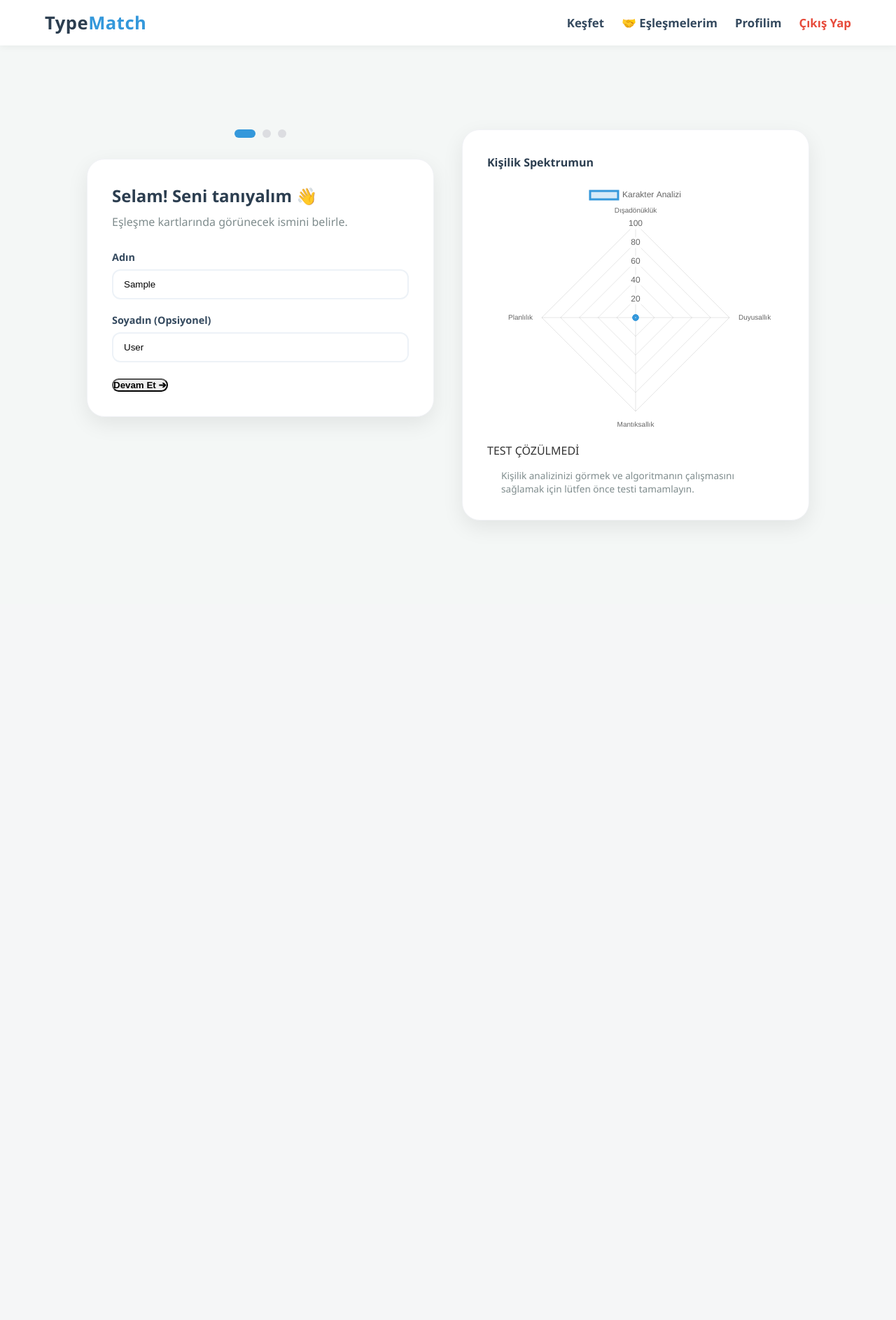
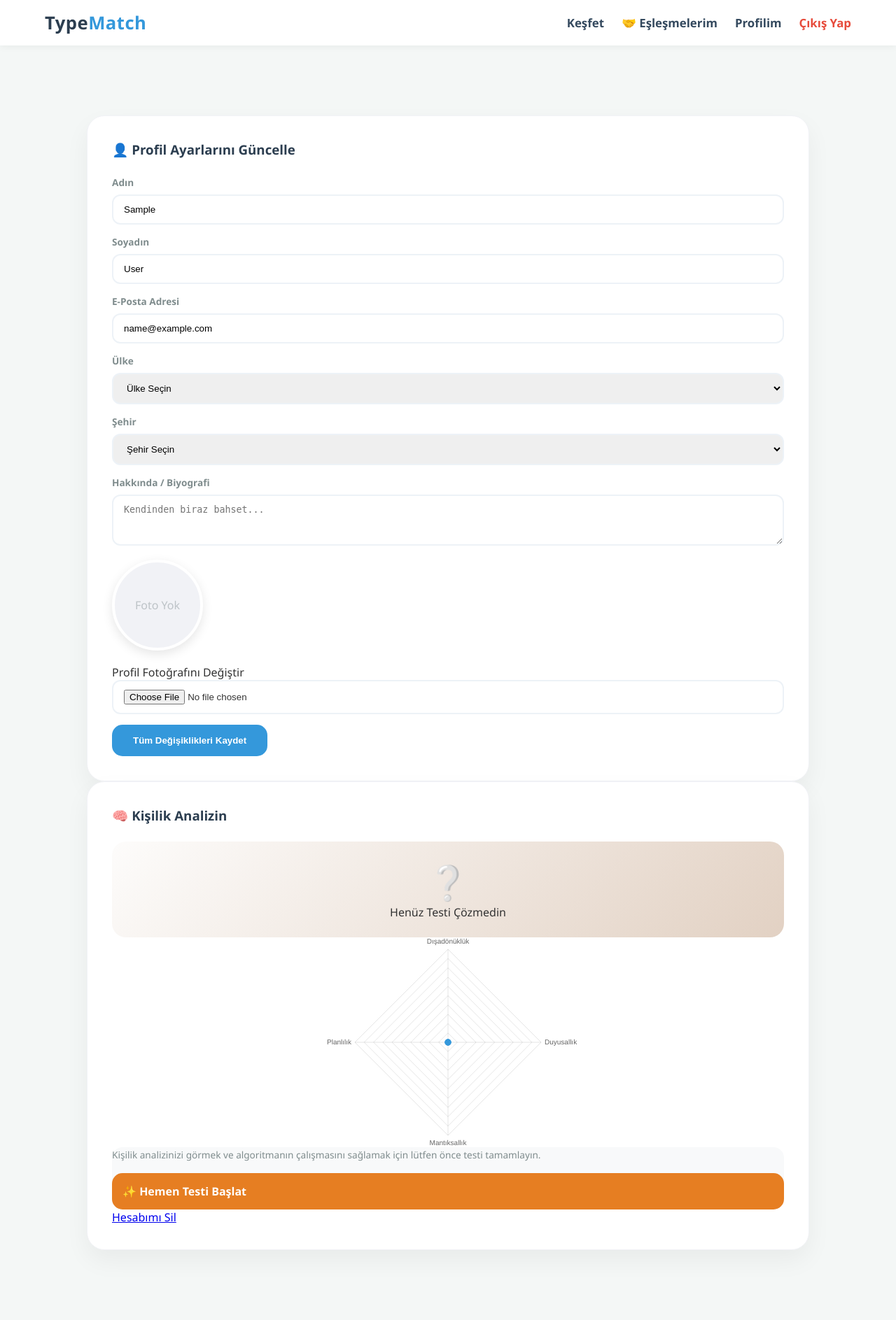
Before and after one commit to efeoezer/ev-arkadasi-bulma, a Django app: page /accounts/profile/ in a window 1280 px wide. Shown: the whole page at 70% size. Before the commit the page ends 750 px from the top, so only its background shows below. Run offline with Django 5.2, Linux system fonts and the light colour scheme; the visitor is signed in with stand-in values (Sample User, id 1); data comes from the database, SQL or seed files in the repository; data that the repository does not hold is empty.

Commit message:
Update profile.html

```diff
--- a/core/templates/core/profile.html
+++ b/core/templates/core/profile.html
@@ -1,169 +1,225 @@
 {% extends 'core/base.html' %}
 
-{% block title %}TypeMatch | Profilini Tamamla{% endblock %}
+{% block title %}TypeMatch | Profilim{% endblock %}
 
 {% block content %}
 <script src="https://cdn.jsdelivr.net/npm/chart.js"></script>
 
 <style>
-    /* Sihirbaz Adımları Gizleme/Gösterme */
-    .wizard-step { display: none; }
-    .wizard-step.active { display: block; animation: fadeIn 0.4s ease-out; }
-
-    .profile-container {
-        display: grid;
-        grid-template-columns: 1fr 1fr;
-        gap: 40px;
-        max-width: 1100px;
-        margin: 40px auto;
-        padding: 20px;
+    :root {
+        --primary-blue: #3498db;
+        --success-green: #2ecc71;
+        --bg-light: #f8f9fa;
+        --text-dark: #2c3e50;
     }
 
-    /* Kart Tasarımları */
-    .wizard-card {
-        background: white;
-        padding: 35px;
-        border-radius: 25px;
-        box-shadow: 0 10px 30px rgba(0,0,0,0.08);
-        border: 1px solid #f1f2f6;
+    .profile-wrapper {
+        max-width: 1200px;
+        margin: 40px auto;
+        padding: 0 20px;
     }
 
-    .form-group { margin-bottom: 20px; text-align: left; }
-    .form-group label { font-weight: 700; color: #34495e; display: block; margin-bottom: 8px; font-size: 0.9em; }
+    .glass-card {
+        background: white;
+        border-radius: 25px;
+        box-shadow: 0 15px 35px rgba(0,0,0,0.05);
+        border: 1px solid #f1f2f6;
+        padding: 35px;
+        height: 100%;
+    }
+
+    /* Form Tasarımı */
+    .form-section-title {
+        font-weight: 800;
+        color: var(--text-dark);
+        margin-bottom: 25px;
+        display: flex;
+        align-items: center;
+        gap: 10px;
+    }
+
+    .form-group label {
+        font-weight: 700;
+        color: #7f8c8d;
+        font-size: 0.85em;
+        margin-bottom: 8px;
+        display: block;
+    }
 
     input, select, textarea {
-        width: 100%; padding: 12px 15px; border-radius: 12px;
-        border: 2px solid #edf2f7; transition: 0.3s; outline: none;
+        width: 100%;
+        padding: 12px 15px;
+        border-radius: 12px;
+        border: 2px solid #edf2f7;
+        transition: 0.3s;
+        outline: none;
+        margin-bottom: 15px;
     }
-    input:focus { border-color: #3498db; box-shadow: 0 0 0 3px rgba(52,152,219,0.1); }
 
-    /* İlerleme Çubuğu */
-    .progress-dots { display: flex; justify-content: center; gap: 10px; margin-bottom: 30px; }
-    .dot { width: 12px; height: 12px; background: #dcdde1; border-radius: 50%; transition: 0.3s; }
-    .dot.active { background: #3498db; width: 30px; border-radius: 10px; }
+    input:focus, select:focus, textarea:focus {
+        border-color: var(--primary-blue);
+        box-shadow: 0 0 0 4px rgba(52, 152, 219, 0.1);
+    }
 
-    @keyframes fadeIn { from { opacity: 0; transform: translateY(10px); } to { opacity: 1; transform: translateY(0); } }
+    /* Fotoğraf Alanı */
+    .photo-preview {
+        width: 130px;
+        height: 130px;
+        border-radius: 50%;
+        background: #f1f2f6;
+        margin-bottom: 20px;
+        overflow: hidden;
+        border: 4px solid white;
+        box-shadow: 0 5px 15px rgba(0,0,0,0.1);
+    }
+
+    /* MBTI Bölümü */
+    .mbti-result-box {
+        background: linear-gradient(135deg, #fdfcfb 0%, #e2d1c3 100%);
+        border-radius: 20px;
+        padding: 25px;
+        text-align: center;
+    }
+
+    .mbti-badge {
+        font-size: 3em;
+        font-weight: 900;
+        color: var(--text-dark);
+        letter-spacing: -2px;
+    }
+
+    .btn-premium {
+        background: var(--primary-blue);
+        color: white;
+        border: none;
+        padding: 15px 30px;
+        border-radius: 15px;
+        font-weight: 700;
+        transition: 0.3s;
+    }
+
+    .btn-premium:hover {
+        background: #2980b9;
+        transform: translateY(-2px);
+    }
+
+    .btn-test {
+        background: #e67e22;
+        color: white;
+        border-radius: 15px;
+        font-weight: 800;
+        padding: 15px;
+        text-decoration: none;
+        display: inline-block;
+        width: 100%;
+        margin-top: 15px;
+    }
 </style>
 
-<div class="profile-container">
-    <div class="wizard-section">
-        <div class="progress-dots">
-            <div class="dot active" id="dot-1"></div>
-            <div class="dot" id="dot-2"></div>
-            <div class="dot" id="dot-3"></div>
-        </div>
+<div class="profile-wrapper">
+    <div class="row g-4">
+        <div class="col-lg-7">
+            <div class="glass-card">
+                <h3 class="form-section-title">👤 Profil Ayarlarını Güncelle</h3>
 
-        <form method="POST" enctype="multipart/form-data" id="main-wizard-form">
+                <form method="POST" enctype="multipart/form-data">
                     {% csrf_token %}
 
-            <div class="wizard-step active" id="step-1">
-                <div class="wizard-card">
-                    <h2 style="color: #2c3e50; font-weight: 800; margin-bottom: 10px;">Selam! Seni tanıyalım 👋</h2>
-                    <p style="color: #7f8c8d; margin-bottom: 30px;">Eşleşme kartlarında görünecek ismini belirle.</p>
-
-                    <div class="form-group">
+                    <div class="row">
+                        <div class="col-md-6 form-group">
                             <label>Adın</label>
-                        <input type="text" name="first_name" value="{{ user.first_name }}" placeholder="Örn: Adınız" required>
+                            {{ u_form.first_name }}
+                        </div>
+                        <div class="col-md-6 form-group">
+                            <label>Soyadın</label>
+                            {{ u_form.last_name }}
+                        </div>
                     </div>
 
                     <div class="form-group">
-                        <label>Soyadın (Opsiyonel)</label>
-                        <input type="text" name="last_name" value="{{ user.last_name }}" placeholder="Örn: Soyadınız">
+                        <label>E-Posta Adresi</label>
+                        {{ u_form.email }}
                     </div>
 
-                    <button type="button" class="btn btn-primary w-100 py-3 mt-3" style="border-radius: 15px; font-weight: bold;" onclick="changeStep(2)">
-                        Devam Et ➔
-                    </button>
+                    <div class="row">
+                        <div class="col-md-6 form-group">
+                            <label>Ülke</label>
+                            <select id="country-select" name="country">
+                                <option value="{{ profile.country }}">{{ profile.country|default:"Ülke Seçin" }}</option>
+                            </select>
+                        </div>
+                        <div class="col-md-6 form-group">
+                            <label>Şehir</label>
+                            <select id="city-select" name="city">
+                                <option value="{{ profile.city }}">{{ profile.city|default:"Şehir Seçin" }}</option>
+                            </select>
                         </div>
                     </div>
 
-            <div class="wizard-step" id="step-2">
-                <div class="wizard-card">
-                    <h2 style="color: #2c3e50; font-weight: 800; margin-bottom: 10px;">Neredesin? 📍</h2>
-                    <p style="color: #7f8c8d; margin-bottom: 30px;">Sana en yakın ev arkadaşlarını bulmamıza yardımcı ol.</p>
-
                     <div class="form-group">
-                        <label>Ülke</label>
-                        <select id="country-select" name="country" class="custom-select">
-                            <option value="{{ profile.country }}">{{ profile.country|default:"Ülke Seçin" }}</option>
-                        </select>
+                        <label>Hakkında / Biyografi</label>
+                        {{ p_form.bio }}
                     </div>
 
-                    <div class="form-group">
-                        <label>Şehir</label>
-                        <select id="city-select" name="city" class="custom-select">
-                            <option value="{{ profile.city }}">{{ profile.city|default:"Şehir Seçin" }}</option>
-                        </select>
+                    <div class="d-flex align-items-center gap-4 mt-3">
+                        <div class="photo-preview">
+                            {% if current_photo %}
+                                <img src="{{ current_photo.image.url }}" style="width:100%; height:100%; object-fit:cover;">
+                            {% else %}
+                                <div style="display:flex; align-items:center; justify-content:center; height:100%; color:#bdc3c7;">Foto Yok</div>
+                            {% endif %}
                         </div>
-
-                    <div class="d-flex gap-2">
-                        <button type="button" class="btn btn-light w-50" onclick="changeStep(1)">Geri</button>
-                        <button type="button" class="btn btn-primary w-50" onclick="changeStep(3)">Devam Et</button>
-                    </div>
+                        <div class="flex-grow-1">
+                            <label class="form-label fw-bold small text-muted">Profil Fotoğrafını Değiştir</label>
+                            {{ ph_form.image }}
                         </div>
                     </div>
 
-            <div class="wizard-step" id="step-3">
-                <div class="wizard-card text-center">
-                    <h2 style="color: #2c3e50; font-weight: 800; margin-bottom: 10px;">Son Dokunuş! ✨</h2>
+                    <button type="submit" class="btn-premium w-100 mt-4">Tüm Değişiklikleri Kaydet</button>
+                </form>
+            </div>
+        </div>
 
-                    <div style="width: 120px; height: 120px; border-radius: 50%; background: #f1f2f6; margin: 0 auto 20px auto; overflow: hidden; border: 3px solid #3498db;">
-                        {% if current_photo %}
-                            <img src="{{ current_photo.image.url }}" style="width: 100%; height: 100%; object-fit: cover;">
+        <div class="col-lg-5">
+            <div class="glass-card">
+                <h3 class="form-section-title">🧠 Kişilik Analizin</h3>
+
+                <div class="mbti-result-box mb-4">
+                    {% if profile.mbti_type %}
+                        <div class="mbti-badge">{{ profile.mbti_type }}</div>
+                        <p class="text-muted fw-bold">Eşleşme Motoru Aktif</p>
                     {% else %}
-                            <div style="padding-top: 45px; color: #bdc3c7;">Foto Seç</div>
+                        <div class="py-3">
+                            <span style="font-size: 3em;">❔</span>
+                            <p class="fw-bold mt-2">Henüz Testi Çözmedin</p>
+                        </div>
                     {% endif %}
                 </div>
 
-                    <div class="form-group">
-                        <label>Profil Fotoğrafı</label>
-                        <input type="file" name="image" accept="image/*" style="font-size: 0.8em; border: none; padding: 0;">
+                <div style="height: 300px; position: relative;" class="mb-4">
+                    <canvas id="mbtiRadarChart"></canvas>
                 </div>
 
-                    <div class="form-group">
-                        <label>Biyografi</label>
-                        <textarea name="bio" rows="3" placeholder="Kendinden bahset...">{{ profile.bio }}</textarea>
+                <div class="p-3" style="background: #f8f9fa; border-radius: 15px;">
+                    <p style="font-size: 0.85em; color: #7f8c8d; line-height: 1.6;">
+                        {{ mbti_description }}
+                    </p>
+                    <a href="{% url 'mbti_test' %}" class="btn-test text-center">
+                        {% if profile.mbti_type %}Testi Yeniden Çöz{% else %}✨ Hemen Testi Başlat{% endif %}
+                    </a>
                 </div>
 
-                    <div class="d-flex gap-2">
-                        <button type="button" class="btn btn-light w-50" onclick="changeStep(2)">Geri</button>
-                        <button type="submit" class="btn btn-success w-50" style="font-weight: bold;">Bitir ve Keşfet! 🎉</button>
+                <div class="mt-4 pt-3 border-top">
+                    <a href="{% url 'delete_account' %}" class="text-danger small fw-bold text-decoration-none">Hesabımı Sil</a>
                 </div>
             </div>
-            </div>
-        </form>
-    </div>
-
-    <div class="chart-section text-center">
-        <div class="wizard-card" style="height: 100%; display: flex; flex-direction: column; justify-content: center;">
-            <h4 style="color: #2c3e50; font-weight: 700; margin-bottom: 20px;">Kişilik Spektrumun</h4>
-            <div style="position: relative; height: 350px;">
-                <canvas id="mbtiRadarChart"></canvas>
-            </div>
-            <div class="mbti-badge" style="margin-top: 20px;">
-                {{ profile.mbti_type|default:"TEST ÇÖZÜLMEDİ" }}
-            </div>
-            <p style="font-size: 0.85em; color: #7f8c8d; margin-top: 15px; padding: 0 20px;">
-                {{ mbti_description|truncatewords:25 }}
-            </p>
         </div>
     </div>
 </div>
 
 <script>
-    // --- ADIM GEÇİŞ MANTIĞI ---
-    function changeStep(step) {
-        // Tüm adımları gizle
-        document.querySelectorAll('.wizard-step').forEach(s => s.classList.remove('active'));
-        document.querySelectorAll('.dot').forEach(d => d.classList.remove('active'));
-
-        // Aktif olanı göster
-        document.getElementById('step-' + step).classList.add('active');
-        document.getElementById('dot-' + step).classList.add('active');
-    }
-
-    // --- CHART.JS (Aynen Kalıyor) ---
     document.addEventListener('DOMContentLoaded', function() {
+        // --- CHART.JS ---
         const ctx = document.getElementById('mbtiRadarChart').getContext('2d');
         const rawData = {{ chart_data|safe }};
 
@@ -172,17 +228,24 @@
             data: {
                 labels: ['Dışadönüklük', 'Duyusallık', 'Mantıksallık', 'Planlılık'],
                 datasets: [{
-                    label: 'Karakter Analizi',
+                    label: 'Spektrum Skoru',
                     data: rawData,
                     backgroundColor: 'rgba(52, 152, 219, 0.2)',
                     borderColor: 'rgba(52, 152, 219, 1)',
-                    borderWidth: 3
+                    borderWidth: 3,
+                    pointBackgroundColor: 'rgba(52, 152, 219, 1)'
                 }]
             },
-            options: { maintainAspectRatio: false, scales: { r: { suggestedMin: 0, suggestedMax: 100 } } }
+            options: {
+                maintainAspectRatio: false,
+                scales: {
+                    r: { suggestedMin: 0, suggestedMax: 100, ticks: { display: false } }
+                },
+                plugins: { legend: { display: false } }
+            }
         });
 
-        // --- ÜLKE/ŞEHİR API (Senin Kodun) ---
+        // --- LOKASYON API ---
         const countrySelect = document.getElementById('country-select');
         const citySelect = document.getElementById('city-select');
 
```
Lines whose indentation alone changed are shown as unchanged.
